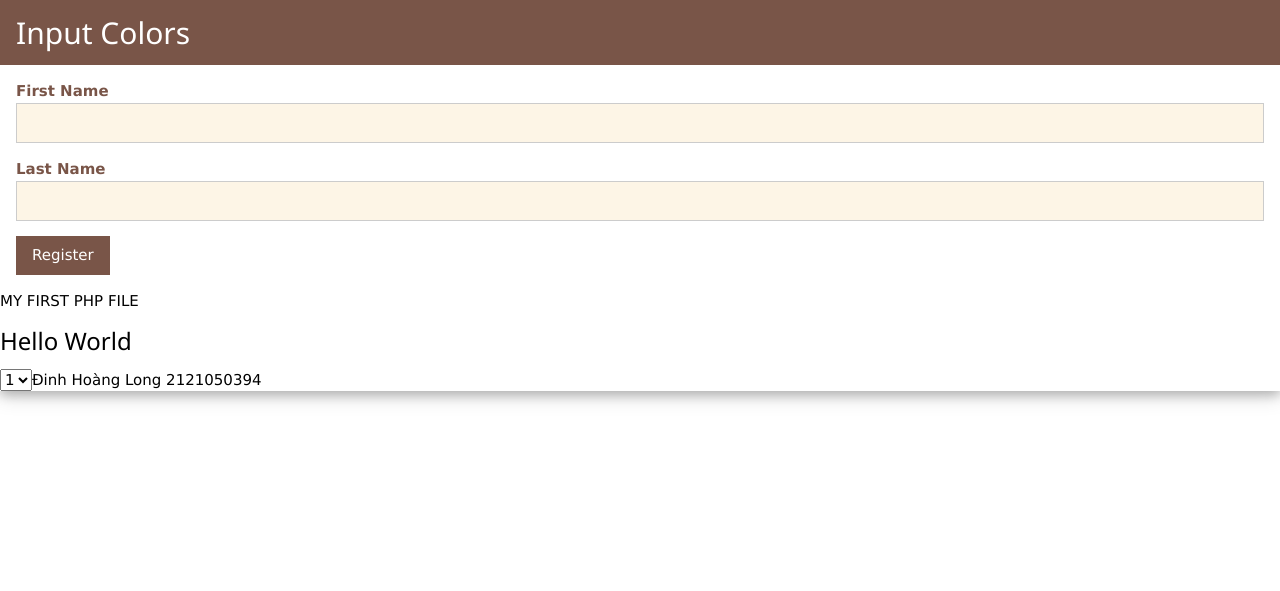
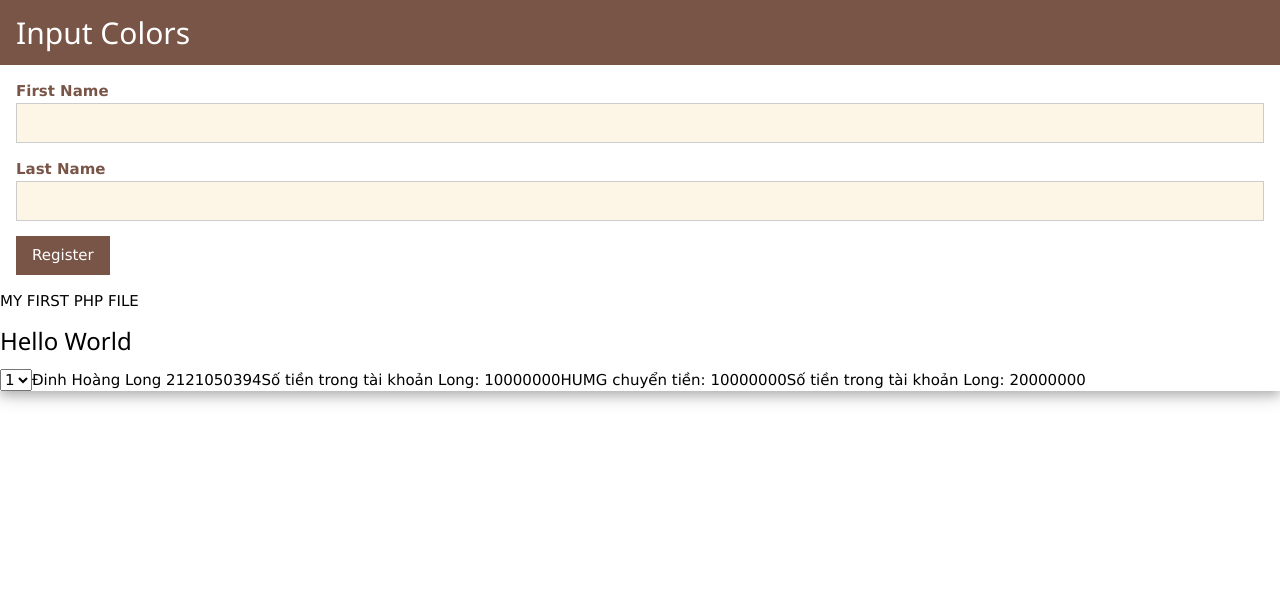
Before and after one commit to HoangLong010/phattrienungdungweb1, a PHP site: page / in a window 1280 px wide. Shown: the top 591 px of the page. Run offline with PHP 8.4, Linux system fonts and the light colour scheme.

Commit message:
Slide 24

```diff
--- a/html/PHP/index.php
+++ b/html/PHP/index.php
@@ -29,7 +29,13 @@
     echo"<option>1</option>";
     echo"<option>2</option>";
     echo"</select>";
-    echo"Đinh Hoàng Long 2121050394"
+    echo"Đinh Hoàng Long 2121050394";
+    $longAccount = 10000000;
+    echo"Số tiền trong tài khoản Long: $longAccount";
+    $HUMGPay = 10000000;
+    echo"HUMG chuyển tiền: $HUMGPay";
+    $longAccount = $longAccount + $HUMGPay;
+    echo"Số tiền trong tài khoản Long: $longAccount";
 
 
   ?>
```
